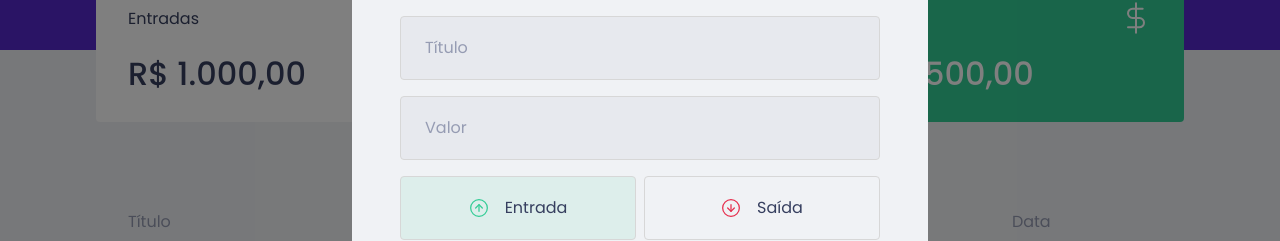
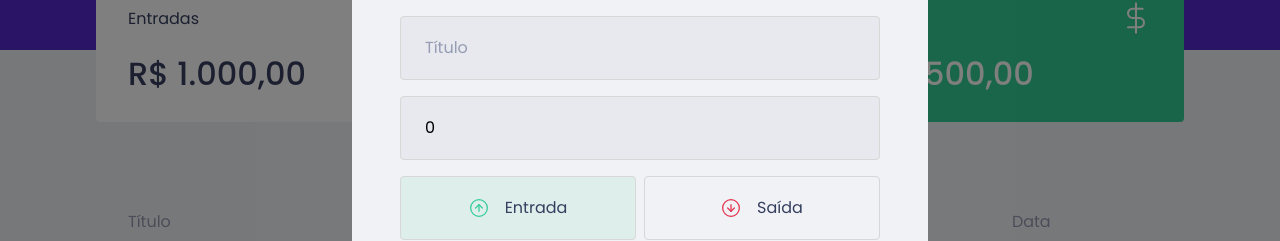
Before and after one commit to fredzstevanato/dtmoeny, a React (Create React App) app: page / in a window 1280 px wide. Both pictures are taken after a click on the button "Nova transação". Shown: the part 222-463 px from the top of the page. Built offline with nearby package versions, Linux system fonts and the light colour scheme; no server answers; what miragejs would draw is missing.

Commit message:
feat: add form function handleCreateTransaction

```diff
--- a/src/components/NewTransactionModal/index.tsx
+++ b/src/components/NewTransactionModal/index.tsx
@@ -1,18 +1,36 @@
+import { FormEvent, useState } from 'react';
+
 import { Container, TransactionTypeContainer, RadioBox } from './styles';
 
 import Modal from 'react-modal';
 import closeImg from '../../assets/close.svg';
 import incomeImg from '../../assets/income.svg';
 import outcomeImg from '../../assets/outcome.svg';
-import { useState } from 'react';
 
 interface NewTransactionModalProps {
   isOpen: boolean;
   onRequestClose: () => void;
 }
 
+
 export function NewTransactionModal({ isOpen, onRequestClose }: NewTransactionModalProps) {
+  const [ title, setTitle ] = useState('');
+  const [ value, setValue ] = useState(0);
+  const [ category, setCategory ] = useState('');
   const [ type, setType ] = useState('deposit');
+
+  function handleCreateNewTransaction(event: FormEvent) {
+    event.preventDefault();
+
+    console.log({
+      title,
+      value,
+      category,
+      type
+    })
+
+  }
+
   return (
     <Modal
       isOpen={isOpen}
@@ -23,15 +41,19 @@
       <button type="button" onClick={onRequestClose} className="react-modal-close">
         <img src={closeImg} alt="Fechar" />
       </button>
-      <Container>
+      <Container onSubmit={handleCreateNewTransaction}>
         <h2>Cadastrar transação</h2>
         <input
           type="text"
           placeholder="Título"
+          value={title}
+          onChange={event => setTitle(event.target.value)}
         />
         <input
           type="number"
           placeholder="Valor"
+          value={value}
+          onChange={event => setValue(Number(event.target.value))}
         />
 
         <TransactionTypeContainer>
@@ -57,6 +79,8 @@
 
         <input
           placeholder="Categoria"
+          value={category}
+          onChange={event => setCategory(event.target.value)}
         />
         <button type="submit">Cadastrar</button>
       </Container>
```
